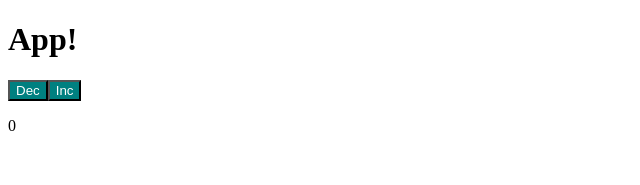
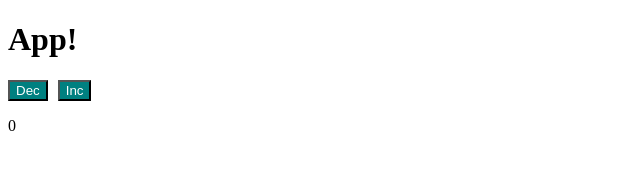
Before and after one commit to Refren86/WEBPACK, a React app: page / in a window 1280 px wide. Shown: the top 185 px of the page, without its empty margins (0-640 px from the left). Built offline with nearby package versions, Linux system fonts and the light colour scheme.

Commit message:
added scss modules with ts support

```diff
--- a/package.json
+++ b/package.json
@@ -26,6 +26,7 @@
     "ts-loader": "^9.5.0",
     "ts-node": "^10.9.1",
     "typescript": "^5.2.2",
+    "typescript-plugin-css-modules": "^5.0.2",
     "webpack": "^5.89.0",
     "webpack-cli": "^5.1.4",
     "webpack-dev-server": "^4.15.1"
--- a/src/components/App.scss
+++ b/src/components/App.module.scss
@@ -1,7 +1,12 @@
 $theme: #008080;
 $white: #ffffff;
 
-button {
+.container {
+  display: flex;
+  column-gap: 10px;
+}
+
+.btn {
   background-color: $theme;
   color: $white;
 }
--- a/src/components/App.tsx
+++ b/src/components/App.tsx
@@ -1,6 +1,6 @@
 import { useState } from "react";
 
-import "./App.scss";
+import styles from "./App.module.scss";
 
 export const App = () => {
   const [count, setCount] = useState(0);
@@ -12,11 +12,16 @@ export const App = () => {
     <div>
       <h1>App!</h1>
 
-      <div>
-        <button onClick={dec}>Dec</button>
-        <button onClick={inc}>Inc</button>
-        <p>{count}</p>
+      <div className={styles.container}>
+        <button onClick={dec} className={styles.btn}>
+          Dec
+        </button>
+        <button onClick={inc} className={styles.btn}>
+          Inc
+        </button>
       </div>
+
+      <p>{count}</p>
     </div>
   );
 };
--- /dev/null
+++ b/src/typings.d.ts
@@ -0,0 +1 @@
+declare module "*.module.scss";
--- a/tsconfig.json
+++ b/tsconfig.json
@@ -8,7 +8,8 @@
     "allowJs": true,
     "moduleResolution": "node",
     "allowSyntheticDefaultImports": true,
-    "esModuleInterop": true
+    "esModuleInterop": true,
+    "plugins": [{ "name": "typescript-plugin-css-modules" }]
   },
   "ts-node": {
     "compilerOptions": {
```
Also changed, not shown: 6 other files (tests, documents, lock files or other folders).
